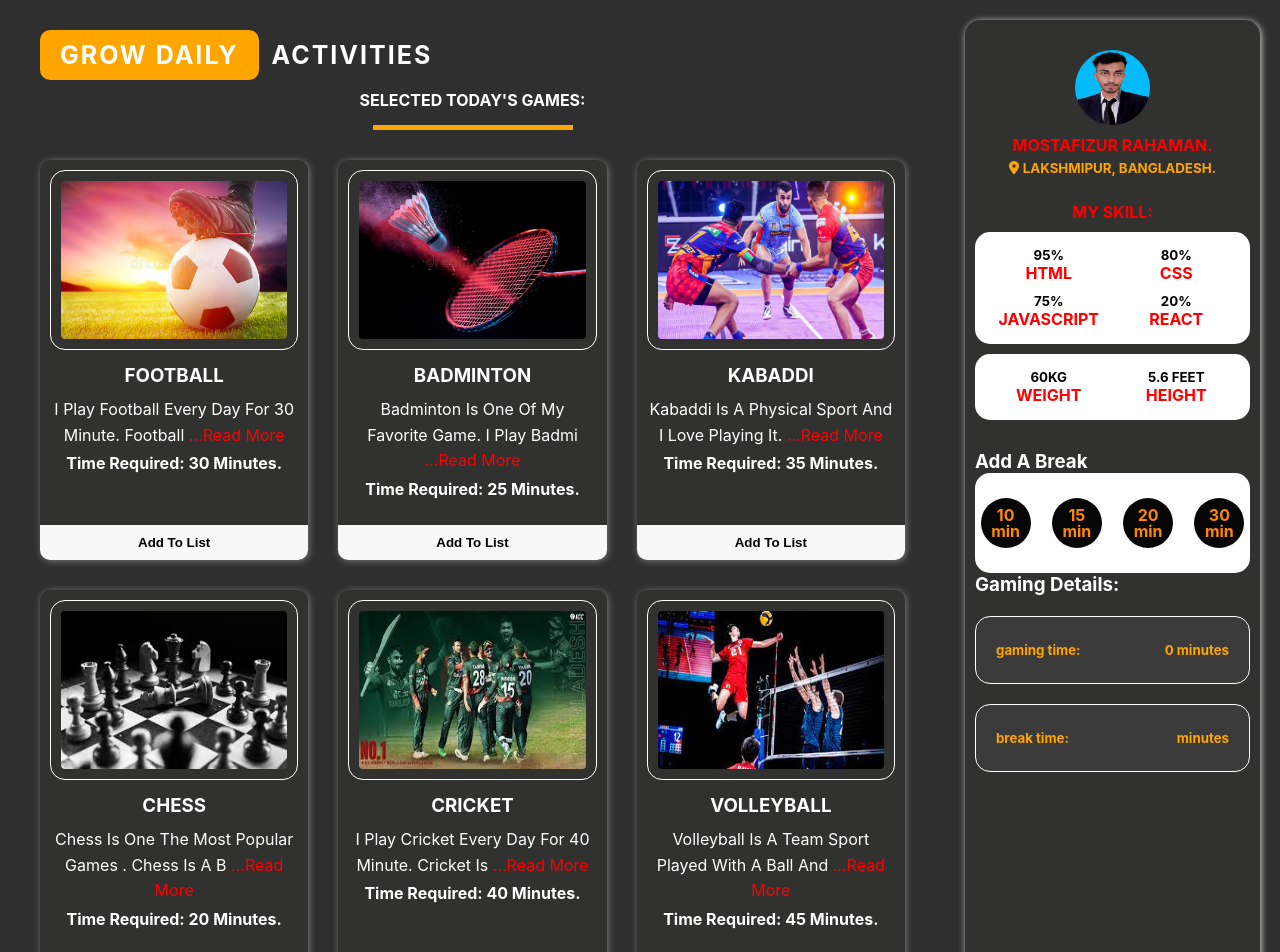
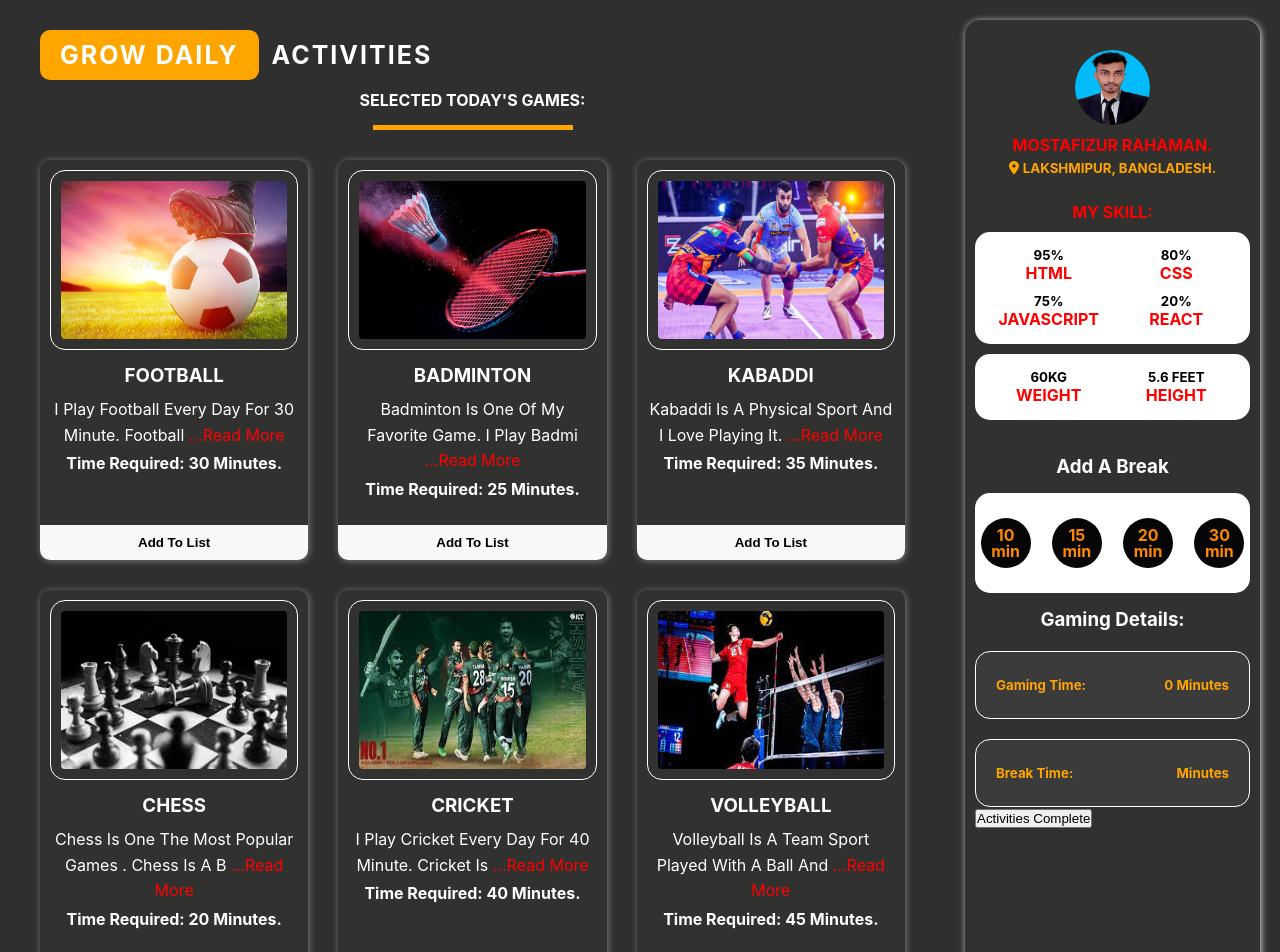
Before and after one commit to mostafizurRahaman/Grow-daily-activities, a React (Create React App) app: page / in a window 1280 px wide. Shown: the top 952 px of the page. Built offline with nearby package versions, Linux system fonts and the light colour scheme.

Commit message:
toash show for activities complete

```diff
--- a/package.json
+++ b/package.json
@@ -12,6 +12,7 @@
     "react": "^18.2.0",
     "react-dom": "^18.2.0",
     "react-scripts": "5.0.1",
+    "react-toastify": "^9.0.8",
     "web-vitals": "^2.1.4"
   },
   "scripts": {
--- a/src/App.js
+++ b/src/App.js
@@ -1,7 +1,6 @@
 import logo from './logo.svg';
 import './App.css';
 import Home from './components/Home/Home';
-
 function App() {
   return (
     <div className="main-container">
--- a/src/components/Cart/Cart.css
+++ b/src/components/Cart/Cart.css
@@ -1,6 +1,6 @@
 .cart{
    padding: 10px;
-   margin-top: 10px;
+   text-transform: capitalize;
 }
 .cart .total-time,.cart .break-time{
    background-color: rgb(60, 59, 59);
@@ -9,15 +9,18 @@
    -moz-border-radius: 15px;
    -ms-border-radius: 15px;
    -o-border-radius: 15px;
-   text-transform: lowercase;
+   text-transform: capitalize;
    display: grid;
    padding: 25px 20px;
    color: orange;
    border: 1px solid #fff;
    margin-top: 20px;
-
 }
 
+.cart h3{
+   margin: 15px 0px;
+   text-align: center;
+}
 .timing-container, .breakDown-timeing-container{
    display: flex;
    justify-content: space-between;
--- a/src/components/Cart/Cart.js
+++ b/src/components/Cart/Cart.js
@@ -1,4 +1,6 @@
 import Breakdown from '../Breakdown/Breakdown';
+import SuccessMessage from '../SuccesMessage/SuccessMessage';
+
 import './Cart.css'
 
 const Cart = ({cart, handleBreak, breakTime}) => {
@@ -18,6 +20,7 @@ const Cart = ({cart, handleBreak, breakTime}) => {
          <div className='break-time'>
             <h5 className='breakDown-timeing-container'><span>Break Time: </span> <span> {breakTime} minutes</span></h5>
          </div>
+         <SuccessMessage></SuccessMessage>
 
       </div>
    );
--- a/src/components/Home/Home.js
+++ b/src/components/Home/Home.js
@@ -46,7 +46,7 @@ const Home = () => {
          </div>
          <div className="sidebar">
                <Myself></Myself>
-              <Cart cart={cart} handleBreak={handleBreak} breakTime={breakTime}></Cart>
+              <Cart cart={cart} handleBreak={handleBreak} breakTime={breakTime} ></Cart>
          </div>
       </div>
    );
--- /dev/null
+++ b/src/components/SuccesMessage/SuccessMessage.js
@@ -0,0 +1,14 @@
+import React from 'react';
+import { ToastContainer, toast } from 'react-toastify';
+import 'react-toastify/dist/ReactToastify.css';
+const SuccessMessage = () => {
+   const notify = () =>  toast('Congratulation!! You Completed Your Activities.');
+   return (
+      <div>
+         <button onClick={notify}>Activities Complete</button>
+         <ToastContainer></ToastContainer>
+      </div>
+   );
+};
+
+export default SuccessMessage;
```
Also changed, not shown: src/components/SuccesMessage/SuccessMessage.css (added), 1 other file (tests, documents, lock files or other folders).
